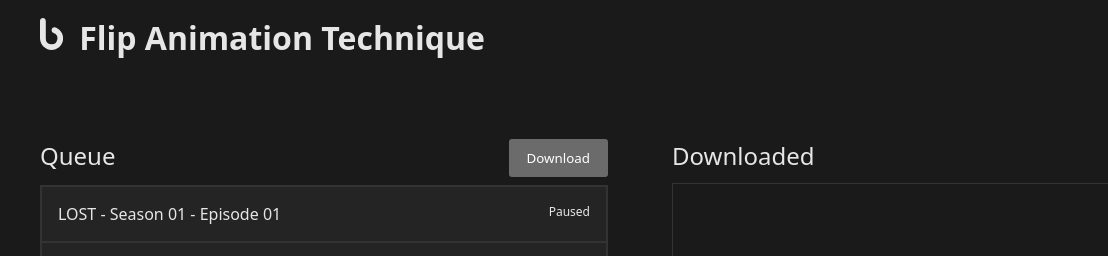
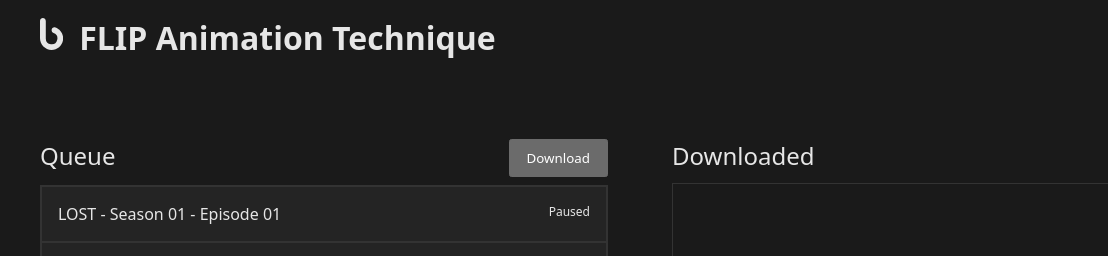
Before and after one commit to BijanProgrammerWebsites/demo-flip, a website built with Vite: page index.html in a window 1280 px wide. Shown: the top 256 px of the page, 0-1108 px from the left. Built offline with nearby package versions, Linux system fonts and the light colour scheme.

Commit message:
[UPDATE] flip casing

```diff
--- a/index.html
+++ b/index.html
@@ -4,7 +4,7 @@
         <meta charset="UTF-8" />
         <link rel="icon" type="image/svg+xml" href="/favicon.svg" />
         <meta name="viewport" content="width=device-width, initial-scale=1.0" />
-        <title>Flip Animation Technique</title>
+        <title>FLIP Animation Technique</title>
 
         <link rel="stylesheet" href="src/styles/global.css" />
         <link rel="stylesheet" href="src/styles/header.css" />
@@ -21,7 +21,7 @@
                         fill="currentColor"
                     />
                 </svg>
-                Flip Animation Technique
+                FLIP Animation Technique
             </h1>
             <ul class="socials">
                 <li>
```
